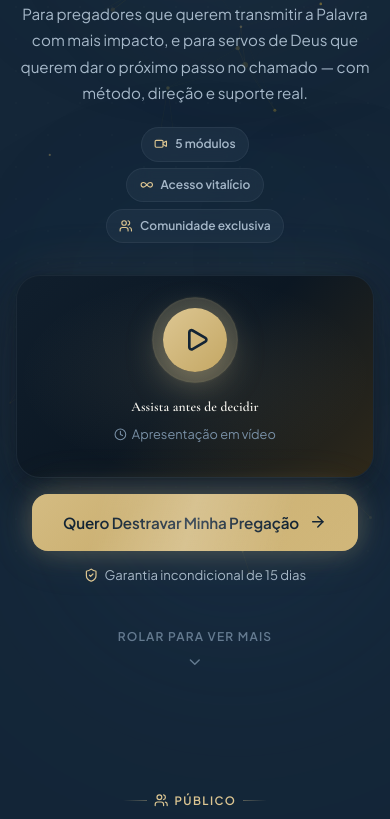
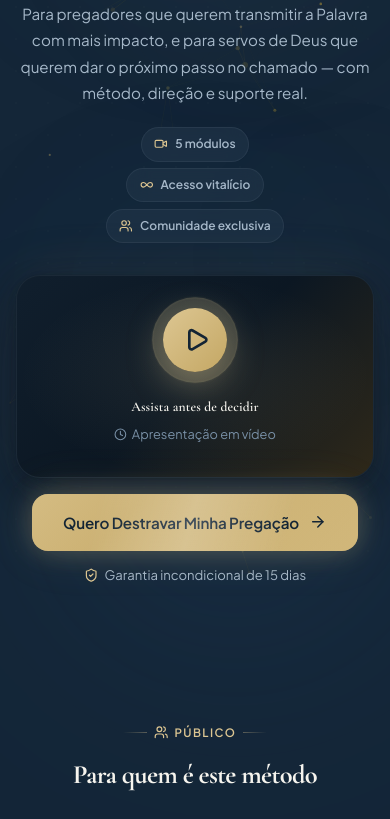
Before and after one commit to YanGuilhermeDev/servofiel, a website: page index.html in a window 390 px wide. Shown: the part 265-1084 px from the top of the page. Drawn offline with nearby package versions, Linux system fonts and the light colour scheme.

Commit message:
fix: oculta scroll indicator no mobile e corrige espacamento

```diff
--- a/css/styles.css
+++ b/css/styles.css
@@ -3581,7 +3581,7 @@ svg.lucide {
 
   /* CTA abaixo da VSL */
   .vsl-cta-below {
-    padding: 0 1rem 1.5rem;
+    padding: 0 1rem 2.5rem;
   }
 
   .vsl-cta-below .btn {
@@ -3589,11 +3589,9 @@ svg.lucide {
     padding: 1rem 1.5rem;
   }
 
-  /* Scroll indicator: fica abaixo do CTA, sem se sobrepor */
+  /* Scroll indicator: oculto no mobile */
   .scroll-indicator {
-    position: static;
-    padding: 0.5rem 0 2rem;
-    animation: float 3s ease-in-out infinite;
+    display: none;
   }
 
   /* Badge hero menor */
```
